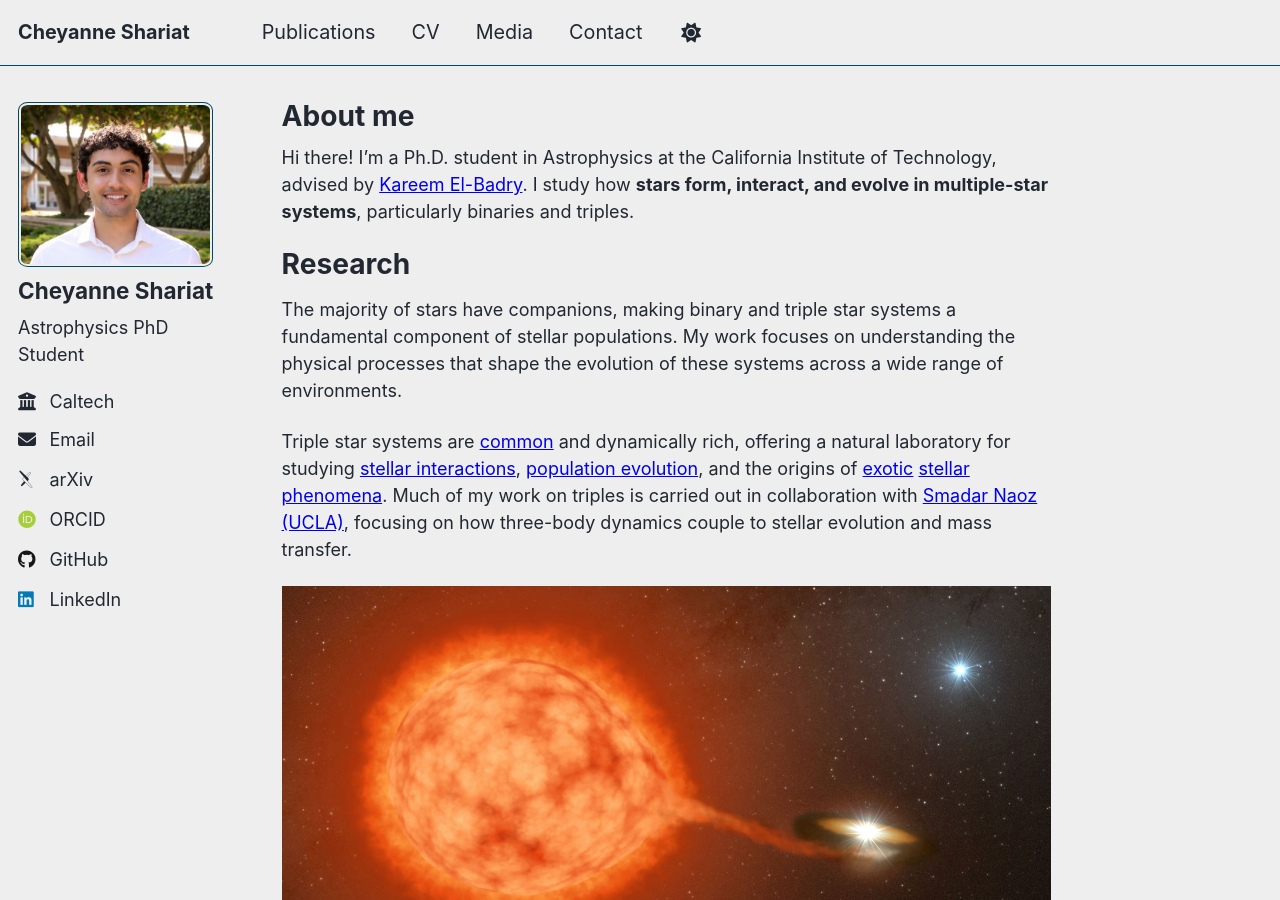
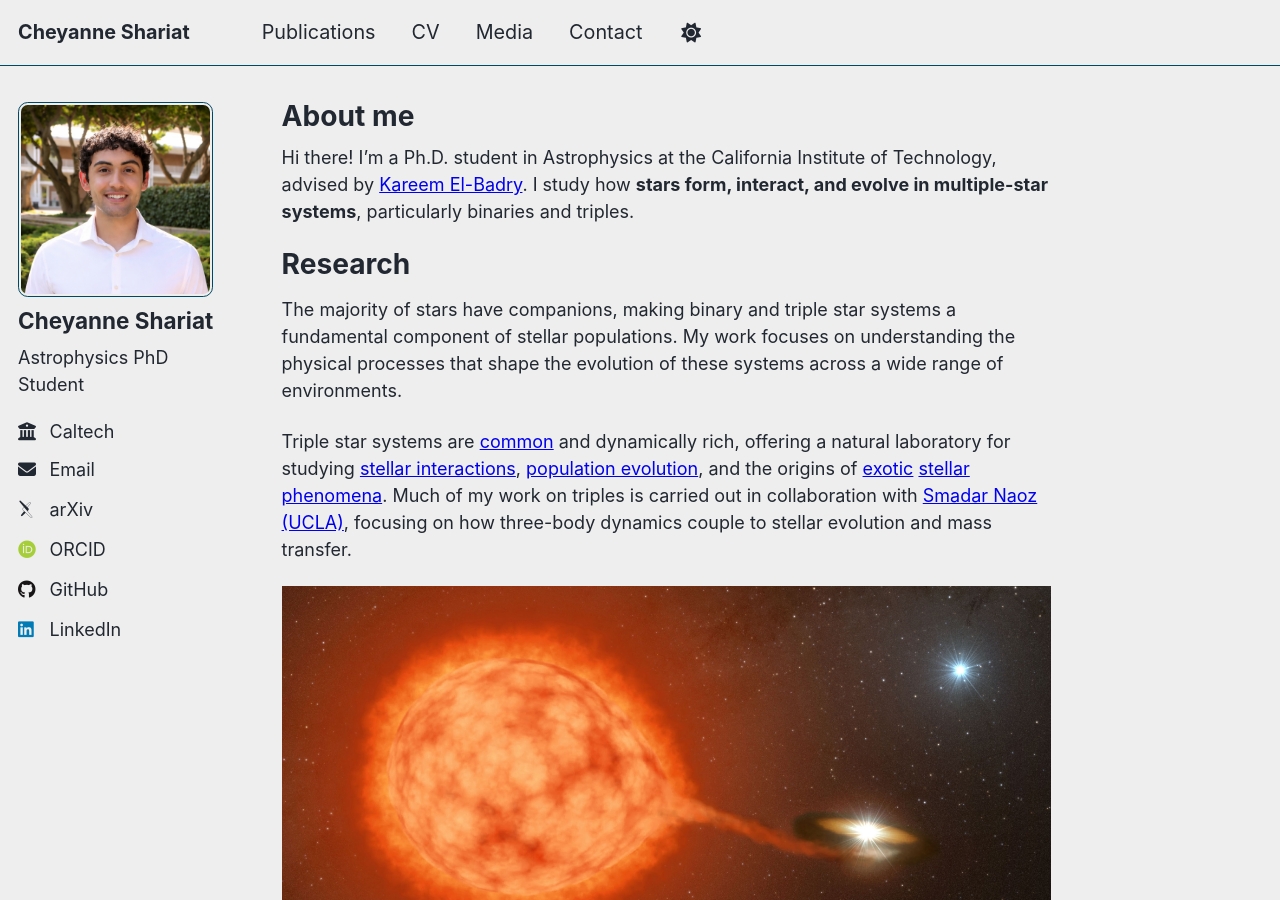
Before and after one commit to cheyanneshariat/cheyanneshariat.github.io, a Jekyll site: the page built from _pages/about.md, in a window 1280 px wide and 900 px high. Built offline with Jekyll 4.4.1, drawn with Linux system fonts in a browser that asks for light colours; some web fonts are replaced; a script that is not in the unit is left out.

Commit message:
Update author avatar image in config

```diff
--- a/_config.yml
+++ b/_config.yml
@@ -23,7 +23,7 @@ repository               : "cheyanneshariat/cheyanneshariat.github.io"
 #               Additional customization can be done by editing /_includes/author-profile.html
 author:
   # Biographic information
-  avatar           : "profile2_crop.png"
+  avatar           : "profile2.png"
   name             : "Cheyanne Shariat"
   pronouns         : # example: "she/her"
   bio              : "Astrophysics PhD Student"
```
